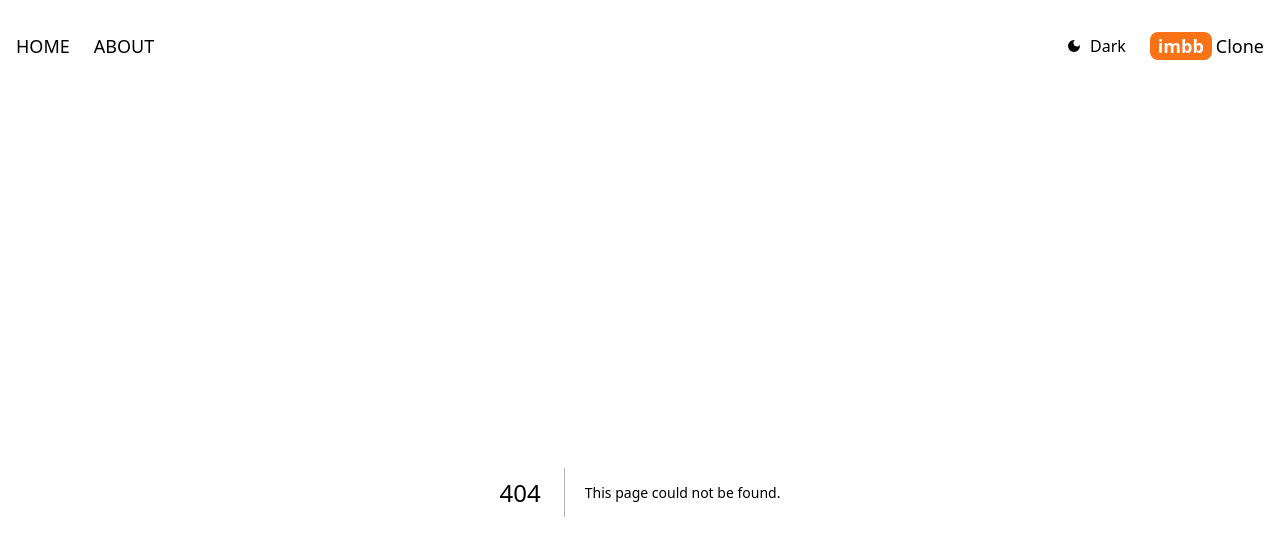
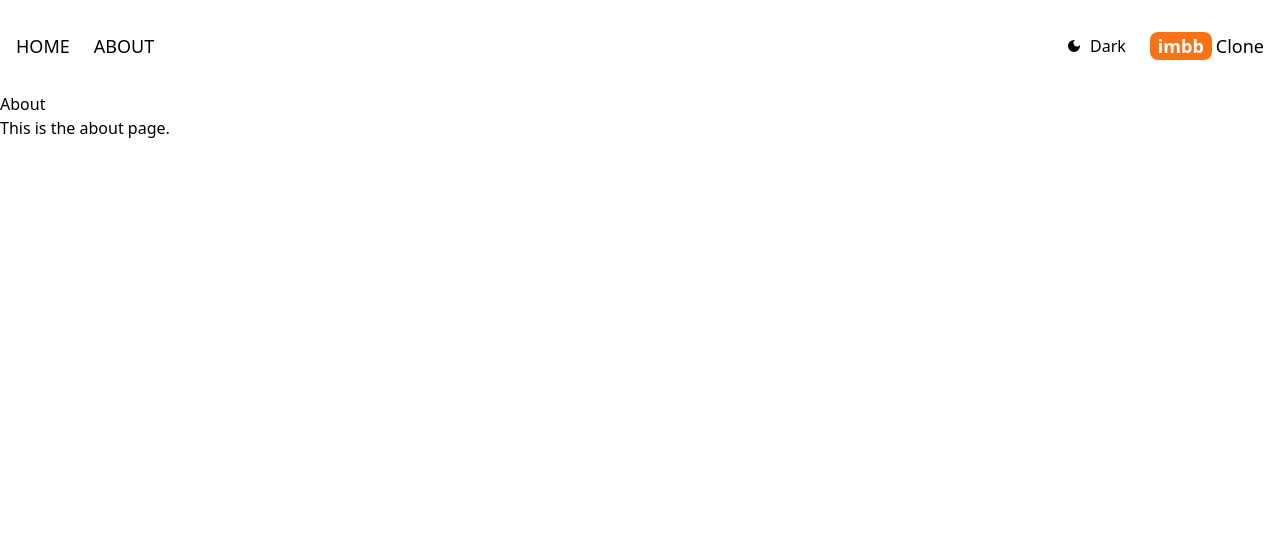
Before and after one commit to yandre13/imbb, a Next.js app: page /about in a window 1280 px wide. Before the commit this address had no page. Shown: the top 556 px of the page. Built offline with nearby package versions, Linux system fonts and the light colour scheme.

Commit message:
fix: window is not defined error

```diff
--- /dev/null
+++ b/src/app/about/page.tsx
@@ -0,0 +1,10 @@
+function AboutPage() {
+  return (
+    <div>
+      <h1>About</h1>
+      <p>This is the about page.</p>
+    </div>
+  )
+}
+
+export default AboutPage
--- a/src/app/head.tsx
+++ /dev/null
@@ -1,7 +0,0 @@
-export default function Head({ params }: { params: { slug: string } }) {
-  return (
-    <>
-      <title>My Page</title>
-    </>
-  )
-}
--- a/src/components/ThemeSwitcher.tsx
+++ b/src/components/ThemeSwitcher.tsx
@@ -5,8 +5,9 @@ import { MdLightMode } from 'react-icons/md'
 import { MdDarkMode } from 'react-icons/md'
 
 function getInitialTheme() {
+  if (typeof window !== 'undefined') {
     if (
-    localStorage.theme === 'dark' ||
+      localStorage?.theme === 'dark' ||
       (!('theme' in localStorage) &&
         window.matchMedia('(prefers-color-scheme: dark)').matches)
     ) {
@@ -17,20 +18,27 @@ function getInitialTheme() {
       return 'light'
     }
   }
+}
 
 function ThemeSwitcher() {
-  const [theme, setTheme] = useState(getInitialTheme)
+  const [theme, setTheme] = useState('')
 
   const toggleTheme = () =>
     theme === 'dark' ? setTheme('light') : setTheme('dark')
 
   useEffect(() => {
+    setTheme(getInitialTheme()!)
+  }, [])
+
+  useEffect(() => {
+    if (theme) {
       if (theme === 'dark') {
         document.documentElement.classList.add('dark')
       } else {
         document.documentElement.classList.remove('dark')
       }
       localStorage.theme = theme
+    }
   }, [theme])
 
   return (
```
Lines whose indentation alone changed are shown as unchanged.
